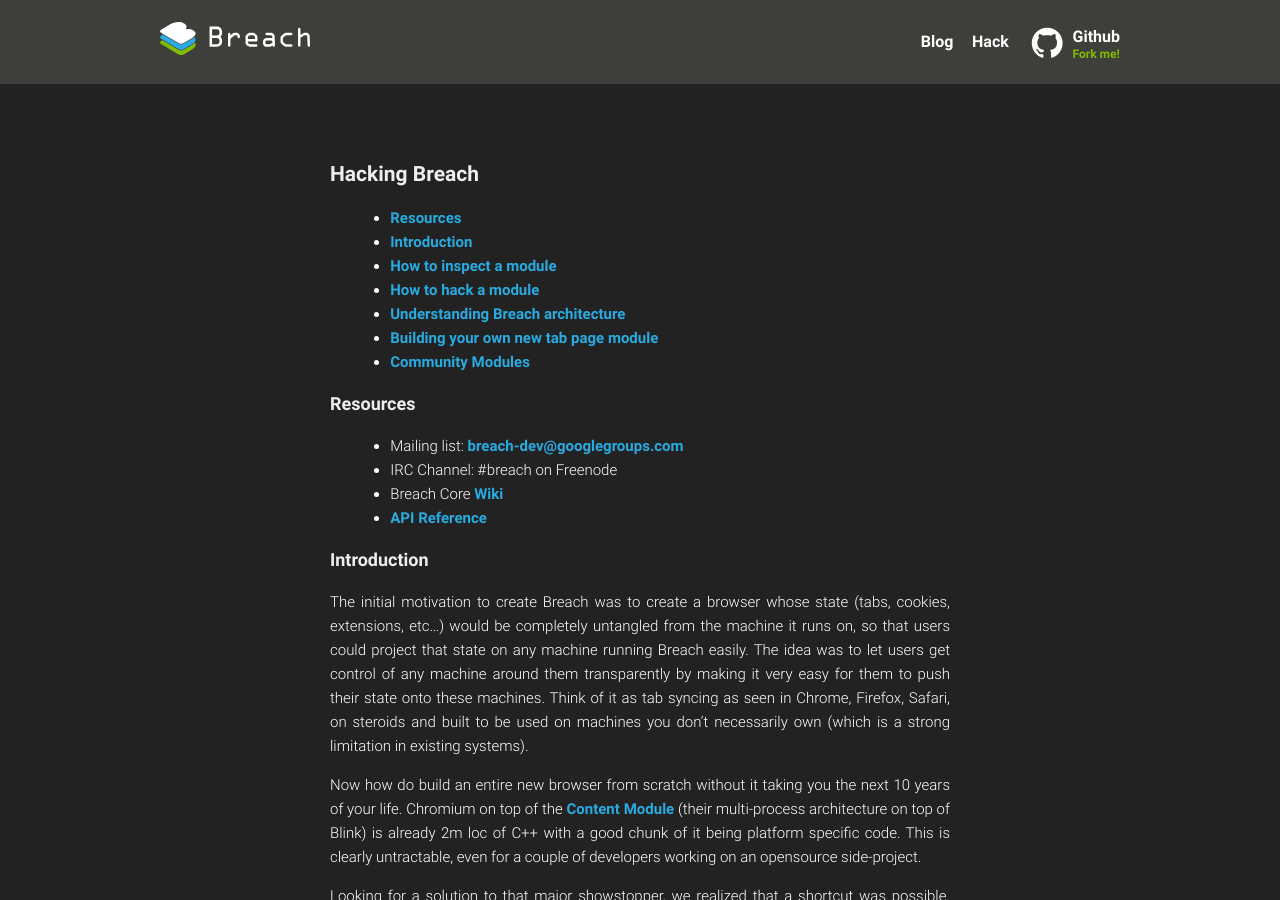
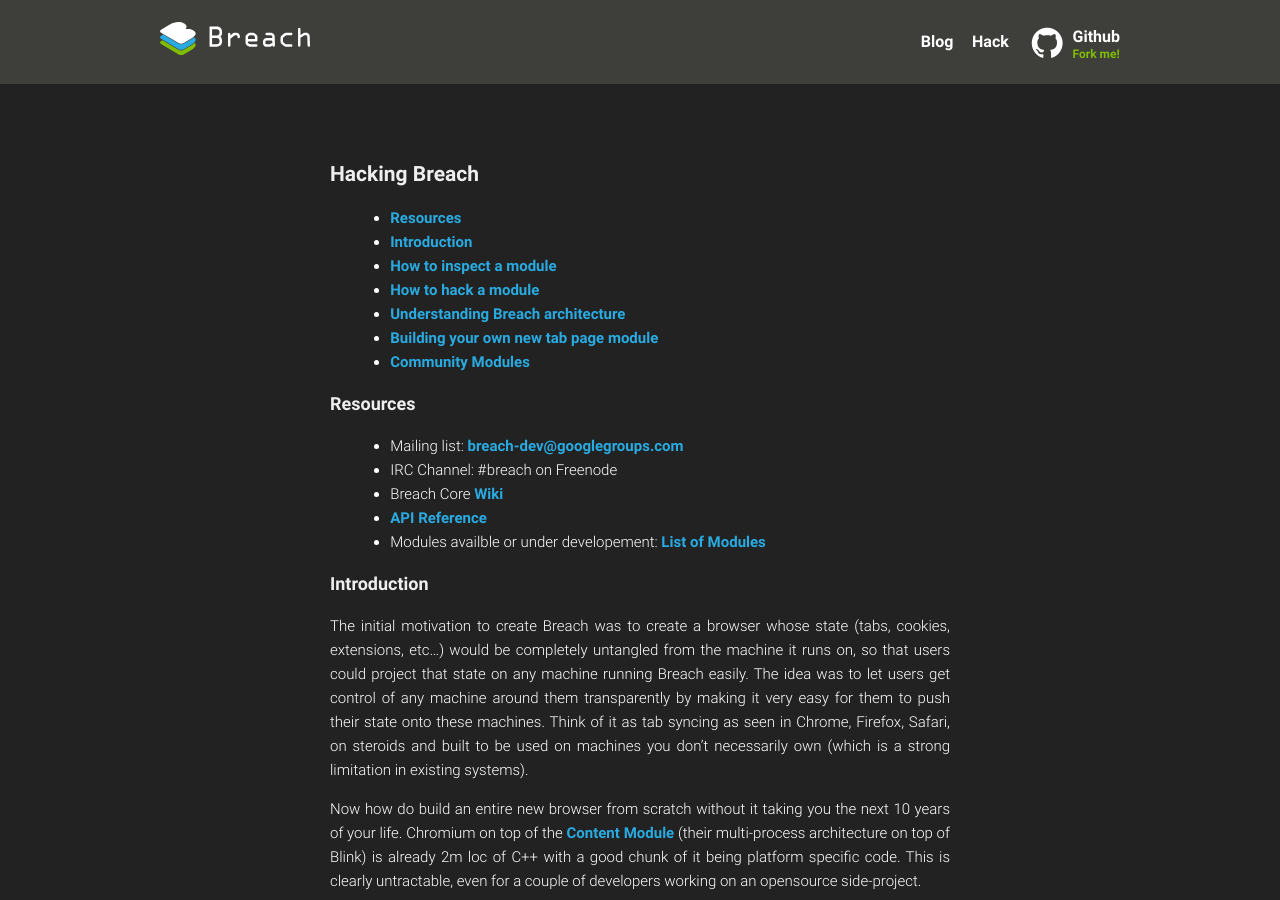
Before and after one commit to spolu/breach_core, a Jekyll site: the page built from hack/index.markdown, in a window 1280 px wide and 900 px high. Built offline with Jekyll 4.4.1, drawn with Linux system fonts in a browser that asks for light colours; Markdown is read by kramdown in place of the engine named in the settings.

Commit message:
List of modules

```diff
--- a/hack/index.markdown
+++ b/hack/index.markdown
@@ -19,6 +19,7 @@
 - IRC Channel: #breach on Freenode
 - Breach Core [Wiki](https://github.com/breach/breach_core/wiki)
 - [API Reference](https://github.com/breach/breach_core/wiki/API-Reference)
+- Modules availble or under developement: [List of Modules](https://github.com/breach/breach_core/wiki/List-of-modules)
 
 ### Introduction <a name="introduction"></a>
 
```
